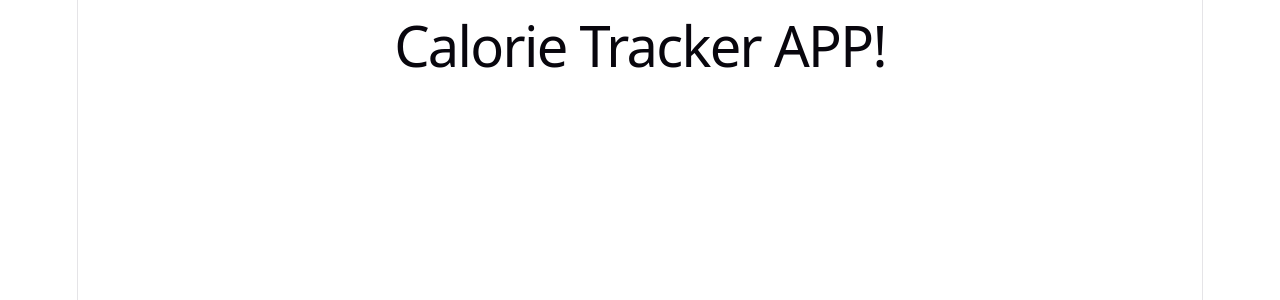
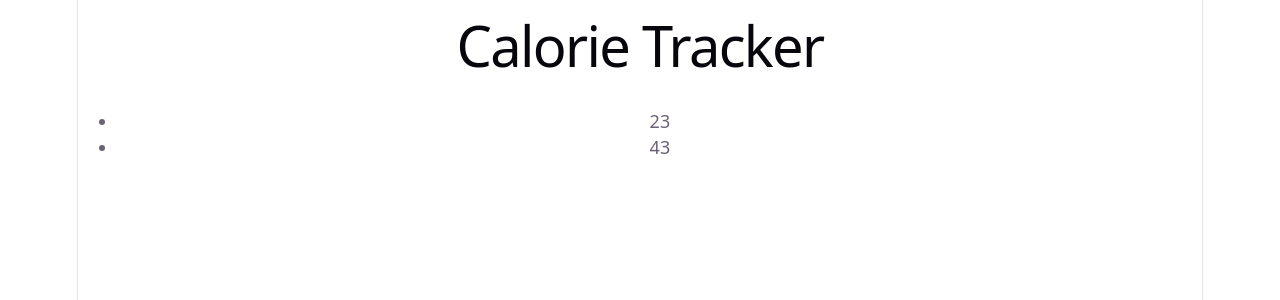
Before and after one commit to FaisalKherwish/CalorieTrackerWebApp, a React (Vite) app in the folder client/: page / in a window 1280 px wide. Shown: the top 300 px of the page. Built offline with nearby package versions, Linux system fonts and the light colour scheme.

Commit message:
Starting on my own react front end. Learning the basics.

```diff
--- a/client/src/App.jsx
+++ b/client/src/App.jsx
@@ -4,14 +4,21 @@ import reactLogo from './assets/react.svg'
 import viteLogo from './assets/vite.svg'
 import './App.css'
 
+
 function App() {
   const [count, setCount] = useState(0)
+
+  let arrObj = [{name: "Banana",calories:23},{name: "Broccoli",calories: 43}]
 
   return (
     <>
       <h1>
-        Calorie Tracker APP!
+        Calorie Tracker
       </h1>
+
+      <ul>
+        {arrObj.map(entry => <li>{entry.calories}</li>)}
+      </ul>
     </>
   )
 }
```
